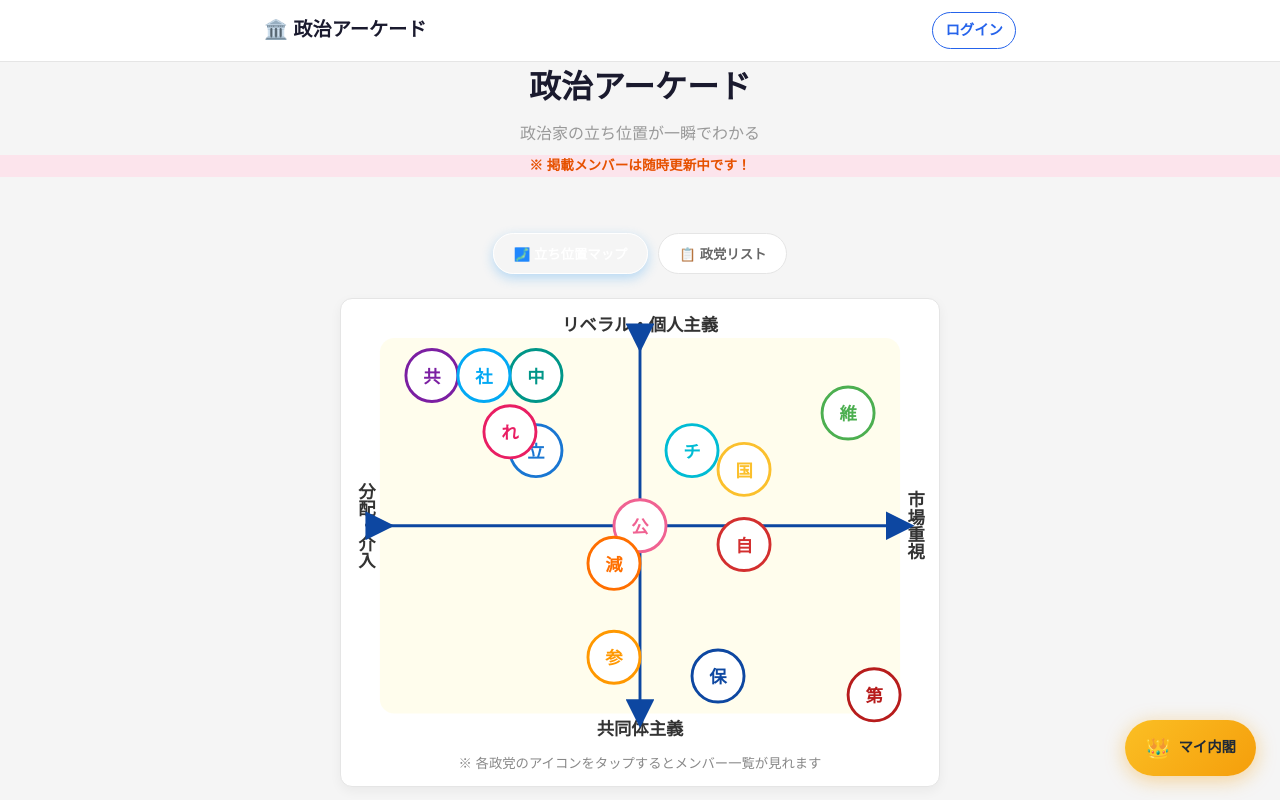
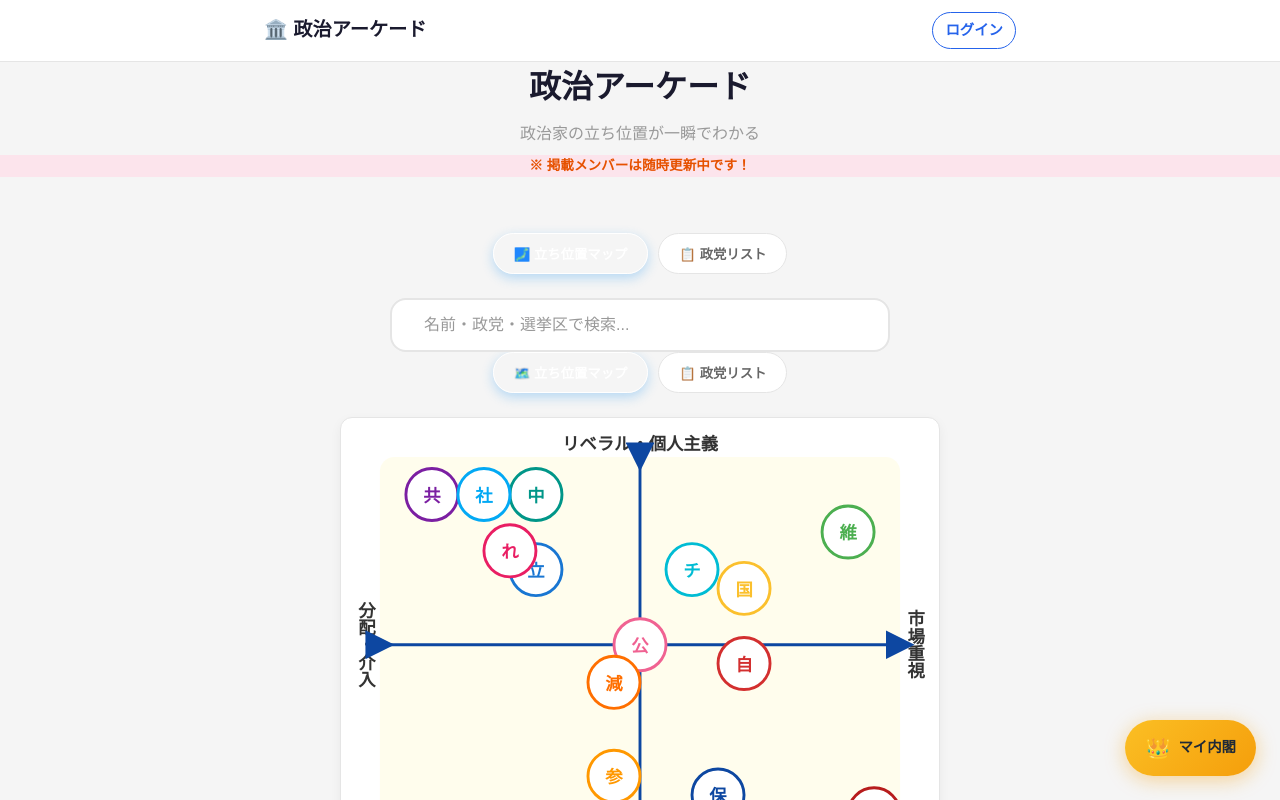
Before and after one commit to toryou999/politician-zukan, a React (Vite) app: page / in a window 1280 px wide. Shown: the top 800 px of the page. Built offline with nearby package versions, Linux system fonts and the light colour scheme.

Commit message:
Fix: Remove duplicate map rendering

```diff
--- a/src/pages/PartyList.jsx
+++ b/src/pages/PartyList.jsx
@@ -101,11 +101,7 @@ function PartyList() {
                     </button>
                 </div>
 
-                {viewMode === 'map' && (
-                    <div className="fade-in">
-                        <PartyPositionMap parties={partyData} />
-                    </div>
-                )}
+
                 {/* 検索ボックス */}
                 <div className="search-container">
                     <input
```
